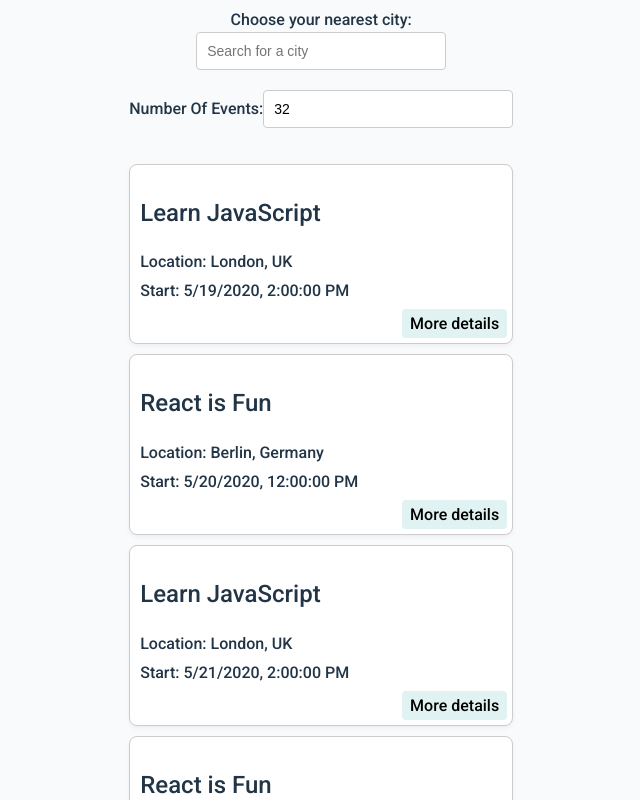
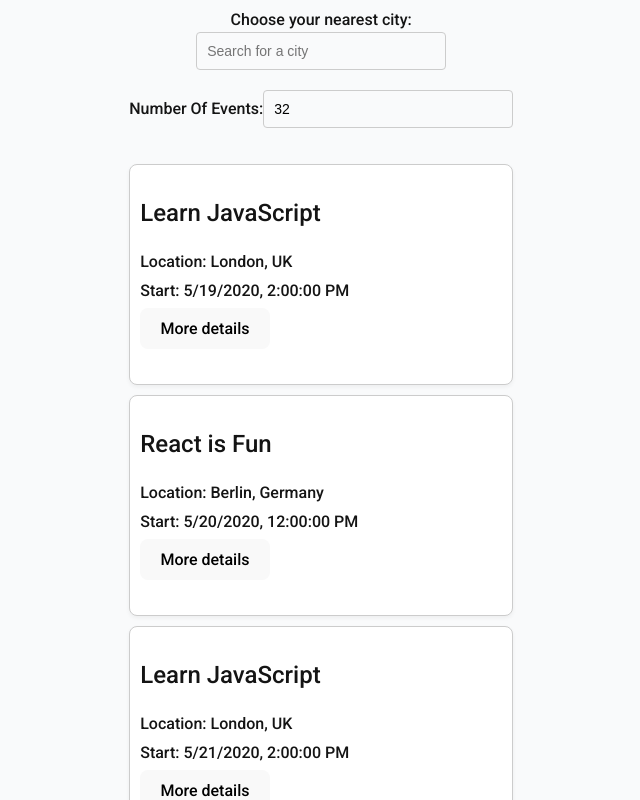
Before and after one commit to tamperic/meet, a React (Vite) app: page / in a window 1280 px wide. Shown: the top 800 px of the page, without its empty margins (338-978 px from the left). Built offline with nearby package versions, Linux system fonts and the light colour scheme.

Commit message:
Revert "Reapply "Update styling""
This reverts commit c2c7a304bd79e0c7ecc157d24a0745746af9b9cc.

```diff
--- a/src/App.css
+++ b/src/App.css
@@ -1,6 +1,7 @@
 @import url(https://fonts.googleapis.com/css?family=Roboto:500);
 
 body {
+  color: #141414;
   margin: 0;
   padding: 0;
   font-family: 'Roboto', sans-serif;
@@ -37,6 +38,7 @@ input[type="number"] {
   border-radius: 4px;
   outline: none;
   border: 1px solid #ccc;
+  background-color: #f9fafb;
   font-size: 14px;
   line-height: 20px;
   align-self: center;
--- a/src/components/Event.jsx
+++ b/src/components/Event.jsx
@@ -23,7 +23,7 @@ const Event = ({ event }) => {
         </>
       )}
 
-      <button className="details-btn" onClick={handleToggleDetails}>{ isCollapsed ? 'More details' : 'Less details' }</button>
+      <button onClick={handleToggleDetails}>{ isCollapsed ? 'More details' : 'Less details' }</button>
     </div>
   );
 };
```
